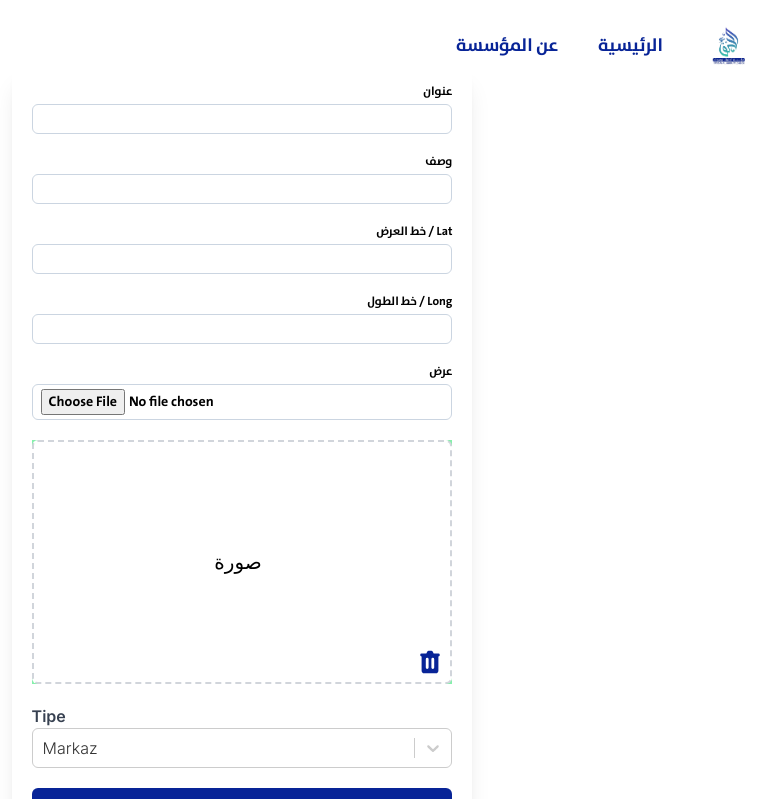
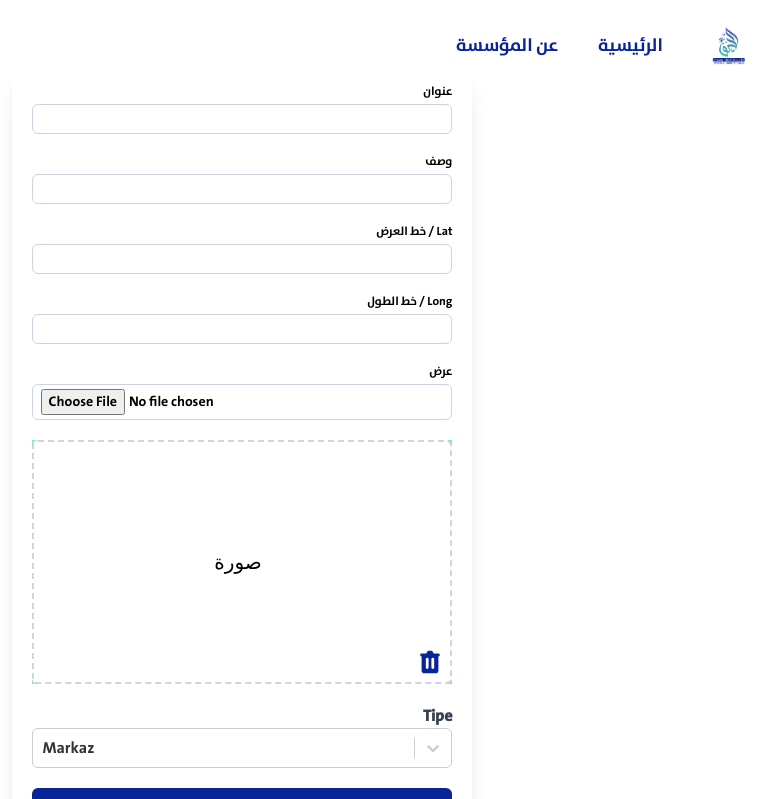
Before and after one commit to AyyasyRosadi/web-alhunafa, a Next.js app: page /admin/home/form in a window 1280 px wide. Shown: the top 799 px of the page, without its empty margins (398-1174 px from the left). Built offline with nearby package versions, Linux system fonts and the light colour scheme; no server answers.

Commit message:
fix image

```diff
--- a/src/components/constant/Type.tsx
+++ b/src/components/constant/Type.tsx
@@ -1,5 +1,5 @@
 export const typeOptions = [
-    { value: "1", label: 'Markaz' },
-    { value: "2", label: 'Mosque' },
-    { value: "3", label: 'Well' },
+    { value: "1", label: 'ماركاس' },
+    { value: "2", label: 'مسجد' },
+    { value: "3", label: 'بئر' },
 ]
--- a/src/components/fields/Selector.tsx
+++ b/src/components/fields/Selector.tsx
@@ -13,8 +13,8 @@ type SelectorAttributes = {
 
 function Selector({ title, setValue, options, value, instanceId }: SelectorAttributes): ReactNode {
     return (
-        <div className='w-full font-montserrat font-light'>
-            <h1 className="md:mx-0 text-md font-montserrat font-semibold text-gray-700">{title}</h1>
+        <div className='w-full font-bahij font-light'>
+            <h1 className="md:mx-0 text-md font-semibold text-gray-700 text-right">{title}</h1>
             <Select
                 instanceId={instanceId}
                 styles={{
```
